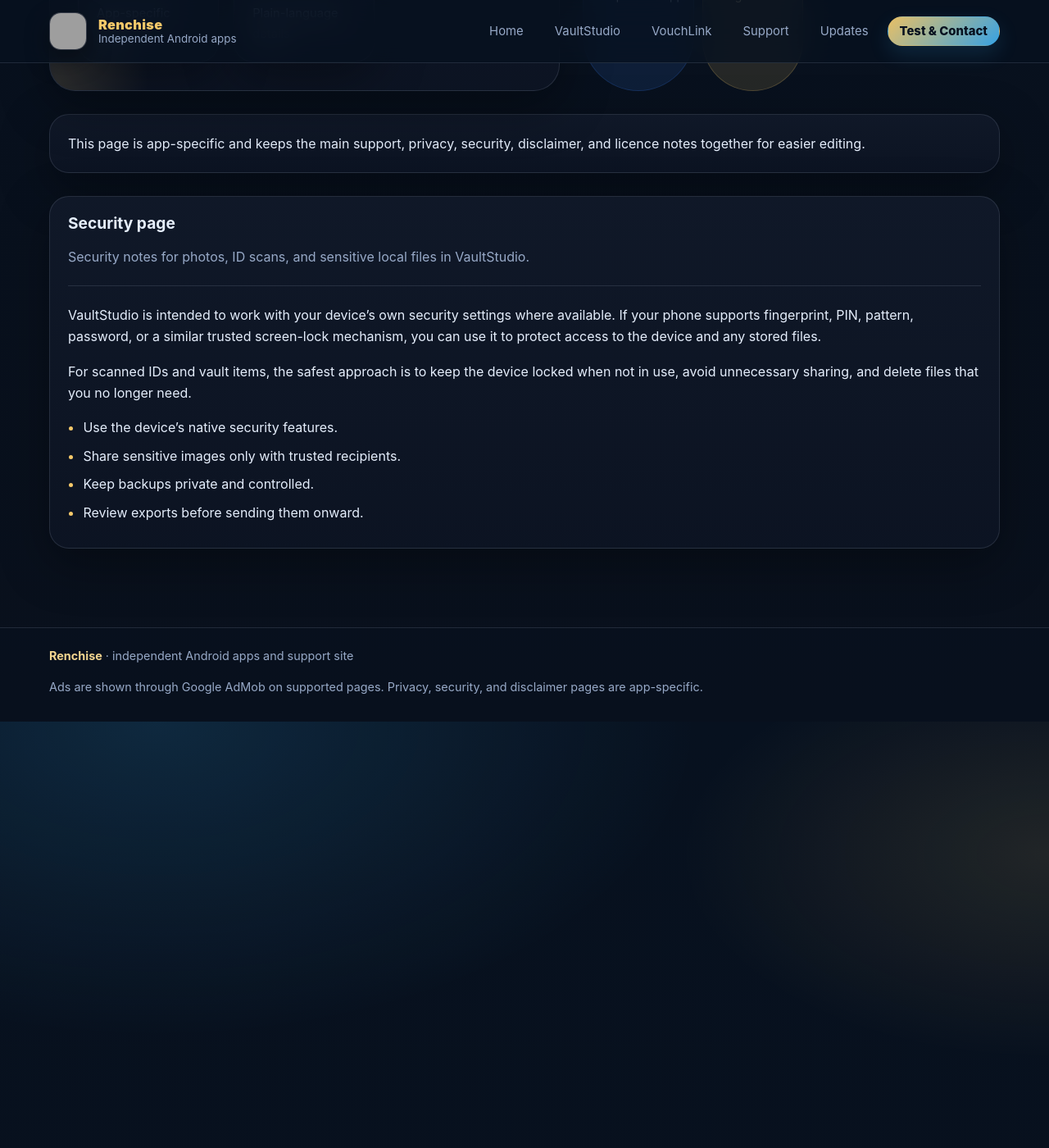
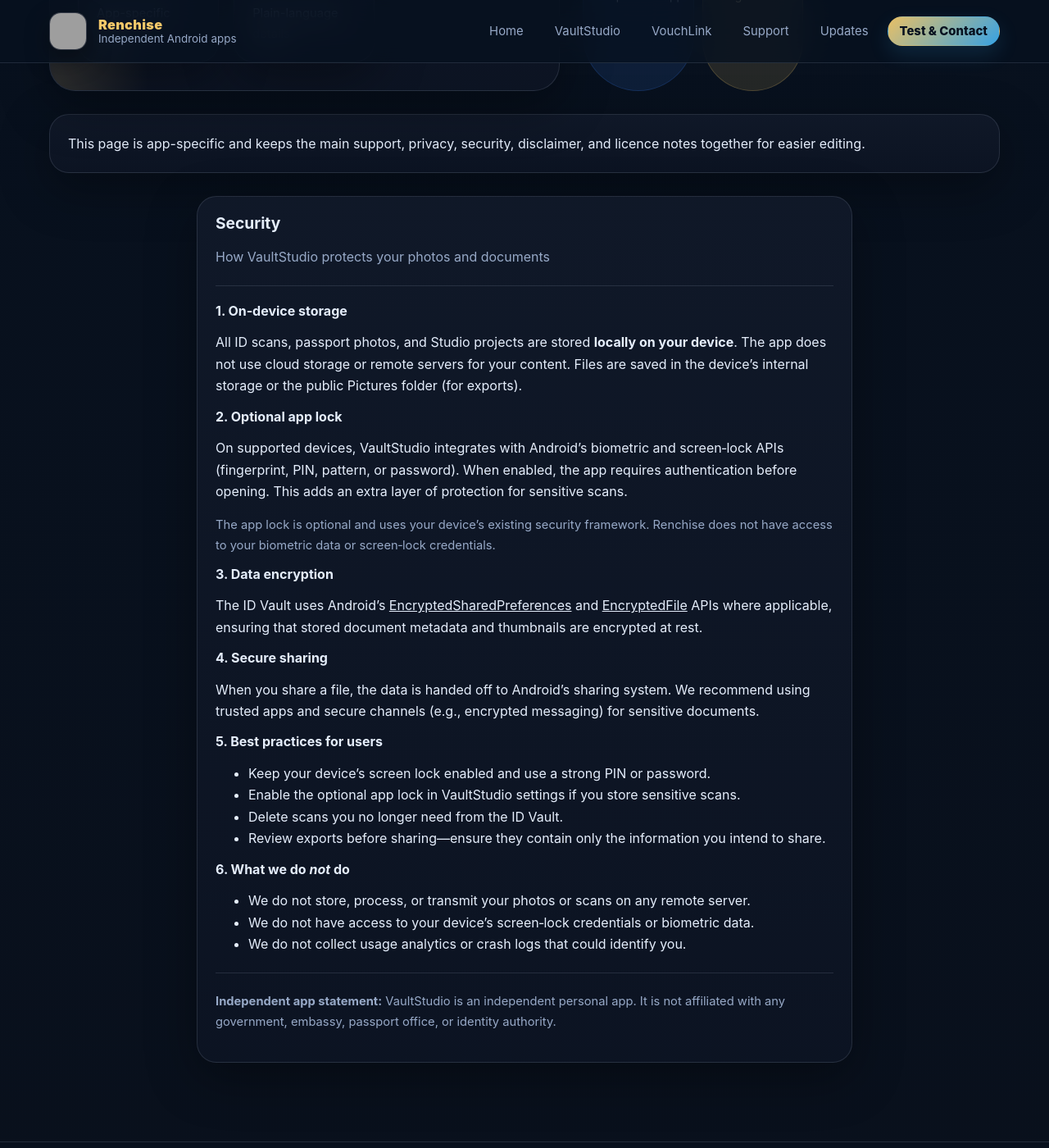
Before and after one commit to renchise/renchise.github.io, a Jekyll site: the page built from vaultstudio/security.html, in a window 1280 px wide and 1400 px high, scrolled down 733 px. Shown: the whole window at 82% size. Built offline with Jekyll 4.4.1, drawn with Linux system fonts in a browser that asks for light colours; grey boxes are pictures that could not be loaded.

Commit message:
Update security.html

```diff
--- a/vaultstudio/security.html
+++ b/vaultstudio/security.html
@@ -37,17 +37,39 @@
 notice: "This page is app-specific and keeps the main support, privacy, security, disclaimer, and licence notes together for easier editing."
 ---
 
+<div class="panel" style="max-width:800px; margin:0 auto;">
+  <h3>Security</h3>
+  <p class="muted">How VaultStudio protects your photos and documents</p>
+  <hr class="sep">
 
-<div class="panel">
-  <h3>Security page</h3>
-  <p class="muted">Security notes for photos, ID scans, and sensitive local files in VaultStudio.</p>
+  <h4>1. On‑device storage</h4>
+  <p>All ID scans, passport photos, and Studio projects are stored <strong>locally on your device</strong>. The app does not use cloud storage or remote servers for your content. Files are saved in the device’s internal storage or the public Pictures folder (for exports).</p>
+
+  <h4>2. Optional app lock</h4>
+  <p>On supported devices, VaultStudio integrates with Android’s biometric and screen‑lock APIs (fingerprint, PIN, pattern, or password). When enabled, the app requires authentication before opening. This adds an extra layer of protection for sensitive scans.</p>
+  <p class="note">The app lock is optional and uses your device’s existing security framework. Renchise does not have access to your biometric data or screen‑lock credentials.</p>
+
+  <h4>3. Data encryption</h4>
+  <p>The ID Vault uses Android’s <a href="https://developer.android.com/topic/security/data" target="_blank" rel="noopener">EncryptedSharedPreferences</a> and <a href="https://developer.android.com/topic/security/data" target="_blank" rel="noopener">EncryptedFile</a> APIs where applicable, ensuring that stored document metadata and thumbnails are encrypted at rest.</p>
+
+  <h4>4. Secure sharing</h4>
+  <p>When you share a file, the data is handed off to Android’s sharing system. We recommend using trusted apps and secure channels (e.g., encrypted messaging) for sensitive documents.</p>
+
+  <h4>5. Best practices for users</h4>
+  <ul>
+    <li>Keep your device’s screen lock enabled and use a strong PIN or password.</li>
+    <li>Enable the optional app lock in VaultStudio settings if you store sensitive scans.</li>
+    <li>Delete scans you no longer need from the ID Vault.</li>
+    <li>Review exports before sharing—ensure they contain only the information you intend to share.</li>
+  </ul>
+
+  <h4>6. What we do <em>not</em> do</h4>
+  <ul>
+    <li>We do not store, process, or transmit your photos or scans on any remote server.</li>
+    <li>We do not have access to your device’s screen‑lock credentials or biometric data.</li>
+    <li>We do not collect usage analytics or crash logs that could identify you.</li>
+  </ul>
+
   <hr class="sep">
-  <p>VaultStudio is intended to work with your device’s own security settings where available. If your phone supports fingerprint, PIN, pattern, password, or a similar trusted screen-lock mechanism, you can use it to protect access to the device and any stored files.</p>
-  <p>For scanned IDs and vault items, the safest approach is to keep the device locked when not in use, avoid unnecessary sharing, and delete files that you no longer need.</p>
-  <ul class="checklist">
-    <li>Use the device’s native security features.</li>
-    <li>Share sensitive images only with trusted recipients.</li>
-    <li>Keep backups private and controlled.</li>
-    <li>Review exports before sending them onward.</li>
-  </ul>
+  <p class="note"><strong>Independent app statement:</strong> VaultStudio is an independent personal app. It is not affiliated with any government, embassy, passport office, or identity authority.</p>
 </div>
```
